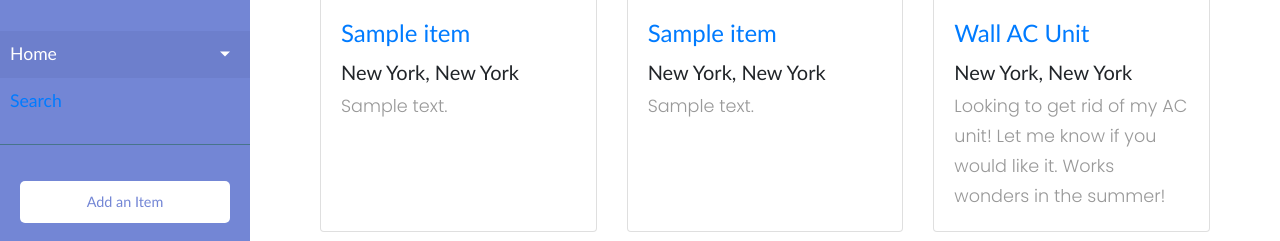
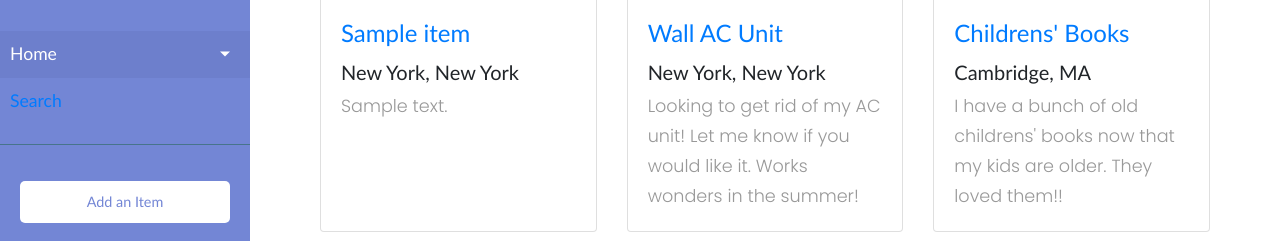
Before and after one commit to nclszelki/OpenHacks, a Flask app: template app/templates/home/index2.html in a window 1280 px wide. Shown: the part 286-527 px from the top of the page. Run offline with Flask 2, Linux system fonts and the light colour scheme; the template is opened without the code that fills it: most values are stand-ins (such as "Sample title", 1, 10 or a date in 2020); grey boxes marked "Sample" are stand-in pictures; some libraries are stand-ins or nearby versions.

Commit message:
Dynamic loading of items

```diff
--- a/app/controllers/home.py
+++ b/app/controllers/home.py
@@ -25,6 +25,7 @@ def addItem():
     item = {
         "itemName" : request.form['name'],
         "description" : request.form['description'],
+        "location" : request.form['location'],
         "imageLink" : request.form['image_link']
     }
 
@@ -32,4 +33,4 @@ def addItem():
     items.insert_one(item)
 
 
-    return render_template('/home/index2.html', item = item)
+    return render_template('/home/index2.html', items = items)
--- a/app/templates/home/index2.html
+++ b/app/templates/home/index2.html
@@ -101,6 +101,13 @@
                 </div>
                 <div class="form-row">
                   <div class="col mb-3">
+                    <label for="location">Location</label>
+                    <textarea name="location" id="location" class="form-control" rows="3"
+                      placeholder="Write something about the product..." required></textarea>
+                  </div>
+                </div>
+                <div class="form-row">
+                  <div class="col mb-3">
                     <label for="image_link">Image Link</label>
                     <input type="text" name="image_link" id="image_link" class="form-control"
                       placeholder="https://image.png" />
@@ -141,11 +148,11 @@
 
                     <div class="row">
 
-                      {% for item in items %}
+                      {% for item in items.find() %}
 
                         <div class="col-lg-4 col-md-6 mb-4">
                           <div class="card h-100">
-                            <a href="#"><img class="card-img-top" src="https://i0.wp.com/homeairguides.com/wp-content/uploads/2020/02/best-through-the-wall-air-conditioners.jpg"  width=200 height=150 alt=""></a>
+                            <a href="#"><img class="card-img-top" src="{{item.imageLink}}"  width=200 height=150 alt=""></a>
                             <div class="card-body">
                               <h4 class="card-title">
                                 <a href="#">  {{item.itemName}}</a>
@@ -159,18 +166,6 @@
                       {% endfor %}
 
 
-                    <div class="col-lg-4 col-md-6 mb-4">
-                      <div class="card h-100">
-                        <a href="#"><img class="card-img-top" src="https://i0.wp.com/homeairguides.com/wp-content/uploads/2020/02/best-through-the-wall-air-conditioners.jpg"  width=200 height=150 alt=""></a>
-                        <div class="card-body">
-                          <h4 class="card-title">
-                            <a href="#">  {{item.itemName}}</a>
-                          </h4>
-                          <h5>New York, New York</h5>
-                          <p class="card-text">  {{item.description}}</p>
-                        </div>
-                      </div>
-                    </div>
 
 
                       <div class="col-lg-4 col-md-6 mb-4">
```
Also changed, not shown: 1 other file.
